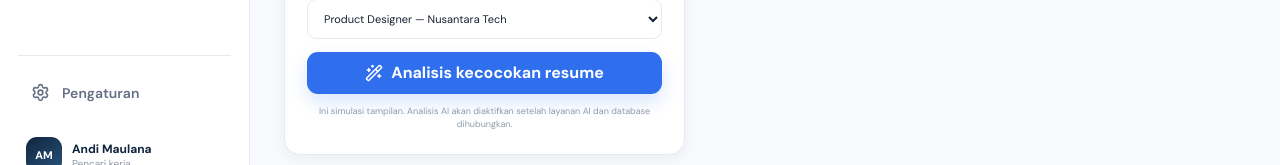
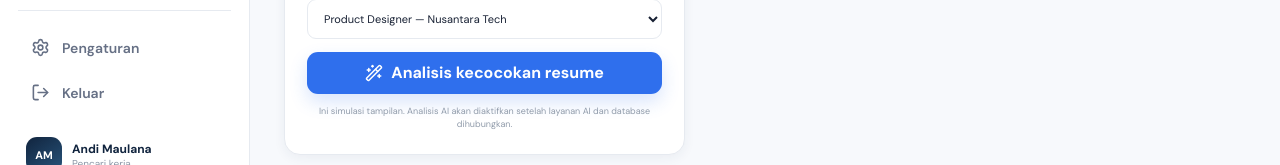
Before and after one commit to eltonmalumbot/pindailoker, a Next.js app: page /dashboard/resume in a window 1280 px wide. Shown: the part 605-770 px from the top of the page. Built offline with nearby package versions, Linux system fonts and the light colour scheme.

Commit message:
Tambahkan fondasi akun dan Supabase: components/dashboard-shell.tsx

```diff
--- a/components/dashboard-shell.tsx
+++ b/components/dashboard-shell.tsx
@@ -7,6 +7,7 @@ import {
   BriefcaseBusiness,
   FileText,
   LayoutDashboard,
+  LogOut,
   Search,
   Settings,
   UserRound,
@@ -53,6 +54,10 @@ export function DashboardShell({ children }: { children: React.ReactNode }) {
           <Link href="/dashboard/profil" className="sidebar-link">
             <Settings size={19} />
             <span>Pengaturan</span>
+          </Link>
+          <Link href="/auth/keluar" className="sidebar-link">
+            <LogOut size={19} />
+            <span>Keluar</span>
           </Link>
           <div className="sidebar-profile">
             <span className="avatar">AM</span>
```
